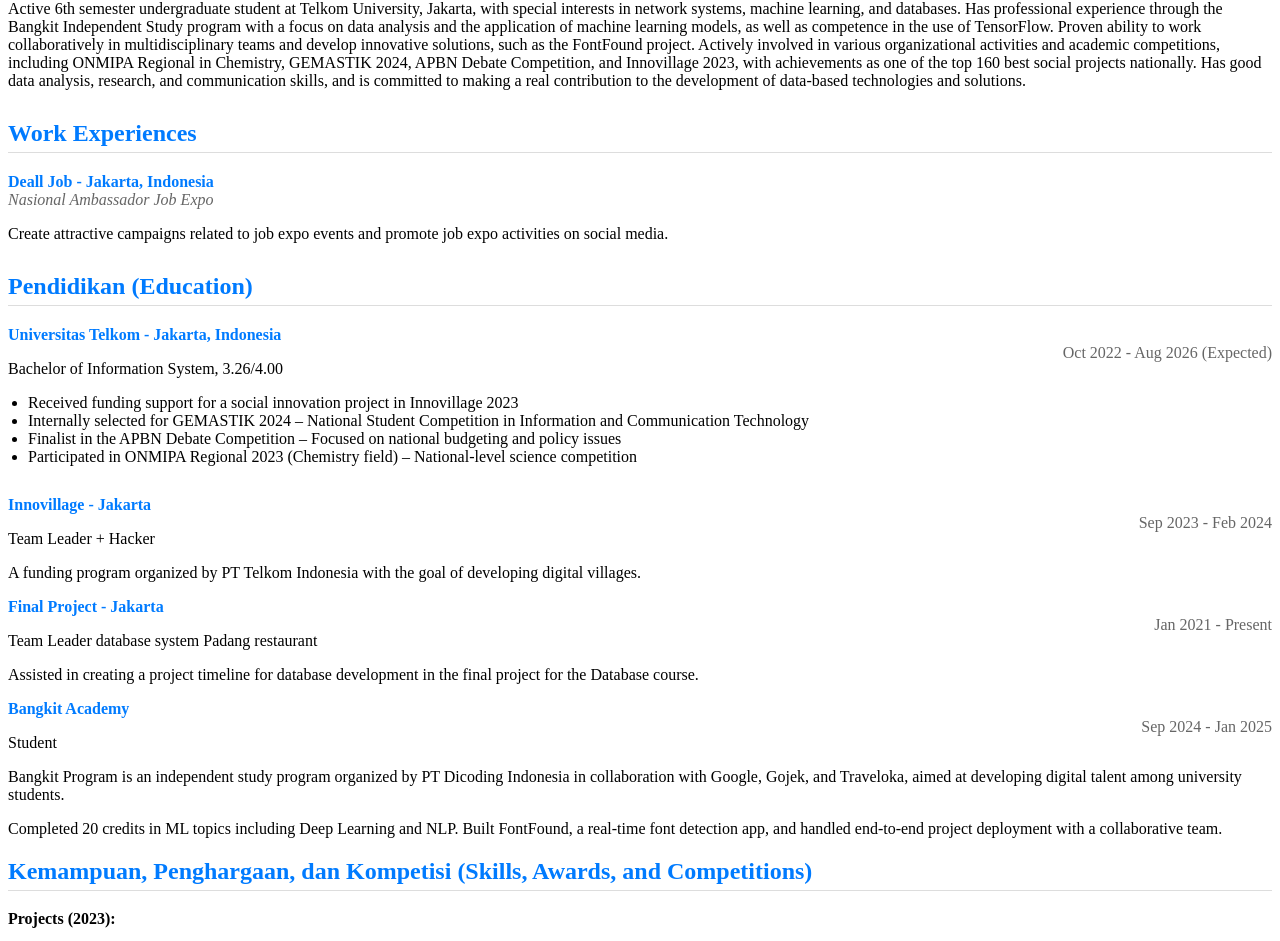
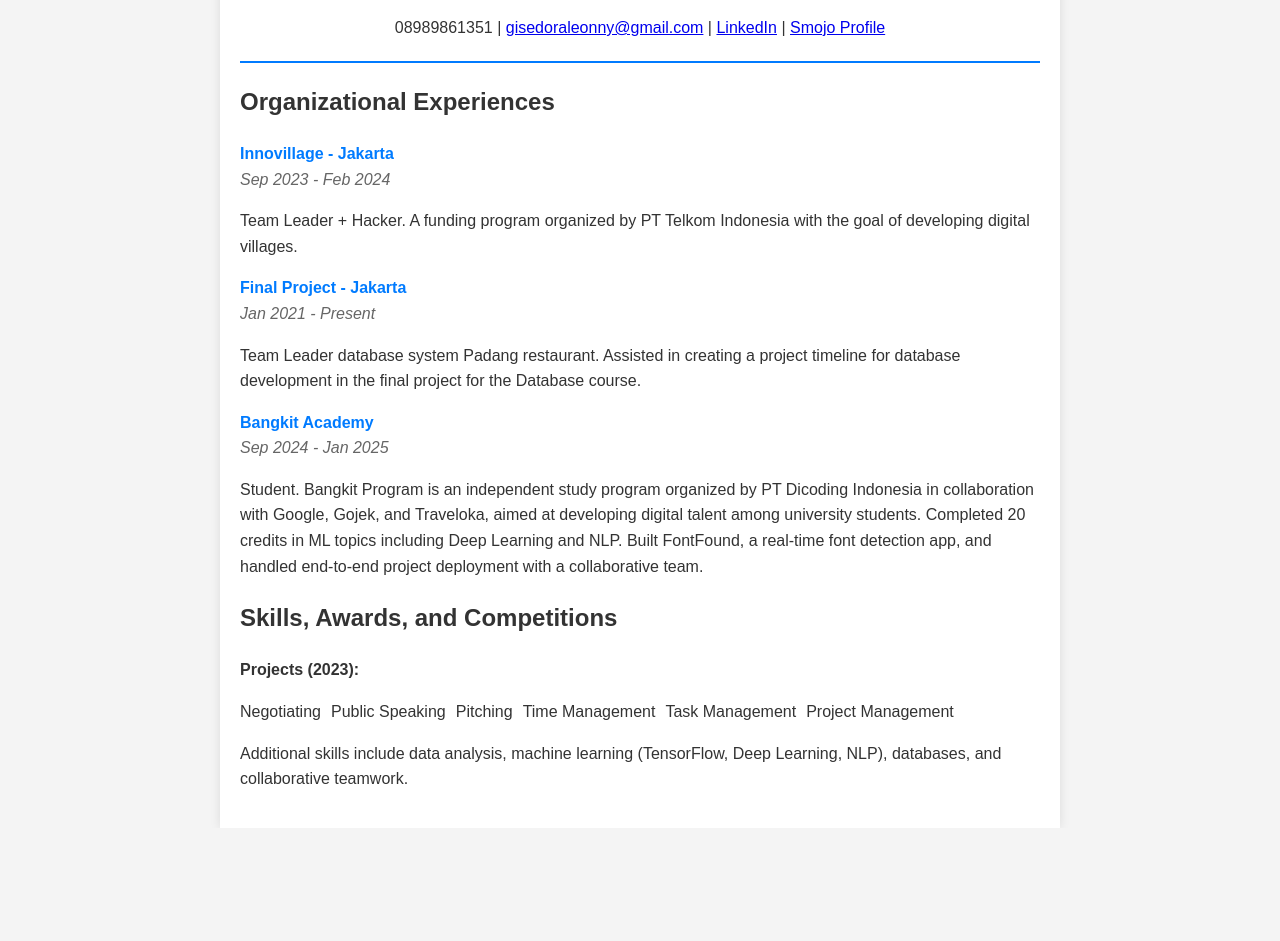
Before and after one commit to aliciaputri2605-sudo/cv-website-css, a plain HTML site: page index.html in a window 1280 px wide. Shown: the part 99-1040 px from the top of the page. After the commit the page ends 927 px from the top, so only its background shows below. Drawn offline with Linux system fonts and the light colour scheme.

Commit message:
Update index.html

```diff
--- a/index.html
+++ b/index.html
@@ -1,157 +1,100 @@
-<!DOCTYPE html>
+   <!DOCTYPE html>
 <html lang="en">
 <head>
     <meta charset="UTF-8">
     <meta name="viewport" content="width=device-width, initial-scale=1.0">
     <title>Dora Leonny Giselle - CV</title>
-    <link href="https://fonts.googleapis.com/css2?family=Roboto:wght@300;400;700&display=swap" rel="stylesheet">
     <style>
-            box-shadow: 0 0 10px rgba(0, 0, 0, 0.1);
-            border-radius: 8px;
+        body {
+            font-family: Arial, sans-serif;
+            line-height: 1.6;
+            margin: 0;
+            padding: 0;
+            color: #333;
+            background-color: #f4f4f4;
+        }
+        .container {
+            max-width: 800px;
+            margin: 0 auto;
+            background-color: white;
+            padding: 20px;
+            box-shadow: 0 0 10px rgba(0,0,0,0.1);
         }
         header {
             text-align: center;
             border-bottom: 2px solid #007bff;
             padding-bottom: 20px;
             margin-bottom: 20px;
-            display: flex;
-            flex-direction: column;
-            align-items: center;
         }
-        .profile-image {
-            width: 150px;
-            height: 150px;
-            border-radius: 50%;
-            object-fit: cover;
-            margin-bottom: 15px;
-            border: 3px solid #007bff;
-        }
-            font-weight: 700;
-        }
-        .contact-info {
-            font-size: 1.1em;
-            margin: 10px 0;
-        }
-        .contact-info a {
-            color: #007bff;
-            text-decoration: none;
-        }
-        .contact-info a:hover {
-            text-decoration: underline;
-        }
-        section {
-            margin-bottom: 30px;
-        }
+                }
         h2 {
             color: #007bff;
             border-bottom: 1px solid #ddd;
             padding-bottom: 5px;
-            font-size: 1.5em;
+        }
+        ul {
+            list-style-type: disc;
+            padding-left: 20px;
+        }
+        .experience-item, .education-item, .org-item {
+            margin-bottom: 15px;
         }
         .job-title {
             font-weight: bold;
             color: #007bff;
         }
-        .location {
+        .date-location {
             font-style: italic;
             color: #666;
         }
-        .date {
-            float: right;
-            color: #666;
+        .skills-list {
+            display: flex;
+            flex-wrap: wrap;
+            gap: 10px;
         }
-        .skills-list {
-            list-style-type: none;
-            padding: 0;
-        }
-        .skills-list li {
-            background-color: #e9ecef;
-            margin: 5px 0;
-            padding: 8px;
-            border-radius: 4px;
-        }
-        ul {
-            margin: 10px 0;
-            padding-left: 20px;
-        }
- @media (max-width: 600px) {
-            .container {
-                padding: 10px;
-            }
-            h1 {
-                font-size: 2em;
-            }
-            .profile-image {
-                width: 120px;
-                height: 120px;
-            }
-        }
-    </style>
+            </style>
 </head>
 <body>
+    <div class="container">
+        <header>
+            <h1>DORA LEONNY GISELLE</h1>
+            <div class="contact">
+                08989861351 |
                 <a href="mailto:gisedoraleonny@gmail.com">gisedoraleonny@gmail.com</a> |
                 <a href="https://www.linkedin.com/in/dora-leonny-gise-932584275/" target="_blank">LinkedIn</a> |
                 <a href="https://app.smojo.org/chatbothealth/Hedu-GPT-CS5.0" target="_blank">Smojo Profile</a>
             </div>
         </header>
-        <section id="summary">
-            <h2>Professional Summary</h2>
-            <div class="summary">
-                Active 6th semester undergraduate student at Telkom University, Jakarta, with special interests in network systems, machine learning, and databases. Has professional experience through the Bangkit Independent Study program with a focus on data analysis and the application of machine learning models, as well as competence in the use of TensorFlow. Proven ability to work collaboratively in multidisciplinary teams and develop innovative solutions, such as the FontFound project. Actively involved in various organizational activities and academic competitions, including ONMIPA Regional in Chemistry, GEMASTIK 2024, APBN Debate Competition, and Innovillage 2023, with achievements as one of the top 160 best social projects nationally. Has good data analysis, research, and communication skills, and is committed to making a real contribution to the development of data-based technologies and solutions.
-            </div>
-        </section>
-        <section id="work-experience">
-            <h2>Work Experiences</h2>
-            <div class="experience-item">
-                <div class="job-title">Deall Job - Jakarta, Indonesia</div>
-                <div class="location">Nasional Ambassador Job Expo</div>
-                <p>Create attractive campaigns related to job expo events and promote job expo activities on social media.</p>
-            </div>
-        </section>
-<section id="education">
-            <h2>Pendidikan (Education)</h2>
-            <div class="education-item">
-                <div class="job-title">Universitas Telkom - Jakarta, Indonesia</div>
-                <div class="date">Oct 2022 - Aug 2026 (Expected)</div>
-                <p>Bachelor of Information System, 3.26/4.00</p>
-                <ul>
-                    <li>Received funding support for a social innovation project in Innovillage 2023</li>
-                    <li>Internally selected for GEMASTIK 2024 – National Student Competition in Information and Communication Technology</li>
-                    <li>Finalist in the APBN Debate Competition – Focused on national budgeting and policy issues</li>
-                    <li>Participated in ONMIPA Regional 2023 (Chemistry field) – National-level science competition</li>
-                </ul>
-            </div>
-        </section>
-                     <div class="job-title">Innovillage - Jakarta</div>
-                <div class="date">Sep 2023 - Feb 2024</div>
-                <p>Team Leader + Hacker</p>
-                <p>A funding program organized by PT Telkom Indonesia with the goal of developing digital villages.</p>
+        <section id="organizations">
+            <h2>Organizational Experiences</h2>
+            <div class="org-item">
+                <div class="job-title">Innovillage - Jakarta</div>
+                <div class="date-location">Sep 2023 - Feb 2024</div>
+                <p>Team Leader + Hacker. A funding program organized by PT Telkom Indonesia with the goal of developing digital villages.</p>
             </div>
             <div class="org-item">
                 <div class="job-title">Final Project - Jakarta</div>
-                <div class="date">Jan 2021 - Present</div>
-                <p>Team Leader database system Padang restaurant</p>
-                <p>Assisted in creating a project timeline for database development in the final project for the Database course.</p>
+                <div class="date-location">Jan 2021 - Present</div>
+                <p>Team Leader database system Padang restaurant. Assisted in creating a project timeline for database development in the final project for the Database course.</p>
             </div>
             <div class="org-item">
                 <div class="job-title">Bangkit Academy</div>
-                <div class="date">Sep 2024 - Jan 2025</div>
-                <p>Student</p>
-                <p>Bangkit Program is an independent study program organized by PT Dicoding Indonesia in collaboration with Google, Gojek, and Traveloka, aimed at developing digital talent among university students.</p>
-                <p>Completed 20 credits in ML topics including Deep Learning and NLP. Built FontFound, a real-time font detection app, and handled end-to-end project deployment with a collaborative team.</p>
+                <div class="date-location">Sep 2024 - Jan 2025</div>
+                <p>Student. Bangkit Program is an independent study program organized by PT Dicoding Indonesia in collaboration with Google, Gojek, and Traveloka, aimed at developing digital talent among university students. Completed 20 credits in ML topics including Deep Learning and NLP. Built FontFound, a real-time font detection app, and handled end-to-end project deployment with a collaborative team.</p>
             </div>
         </section>
-             <section id="skills-awards">
-            <h2>Kemampuan, Penghargaan, dan Kompetisi (Skills, Awards, and Competitions)</h2>
+         <section id="skills">
+            <h2>Skills, Awards, and Competitions</h2>
             <p><strong>Projects (2023):</strong></p>
-            <ul class="skills-list">
-                <li>Negotiating</li>
-                <li>Public Speaking</li>
-                <li>Pitching</li>
-                <li>Time, Task & Project Management</li>
-            </ul>
-            <!-- Add more skills if available, e.g., TensorFlow, Machine Learning, etc., based on summary -->
-            <p><strong>Key Skills:</strong> Data Analysis, Machine Learning (TensorFlow, Deep Learning, NLP), Databases, Network Systems, Research, Communication.</p>
+            <div class="skills-list">
+                <span class="skill-tag">Negotiating</span>
+                <span class="skill-tag">Public Speaking</span>
+                <span class="skill-tag">Pitching</span>
+                <span class="skill-tag">Time Management</span>
+                <span class="skill-tag">Task Management</span>
+                <span class="skill-tag">Project Management</span>
+            </div>
+            <p>Additional skills include data analysis, machine learning (TensorFlow, Deep Learning, NLP), databases, and collaborative teamwork.</p>
         </section>
     </div>
 </body>
```
